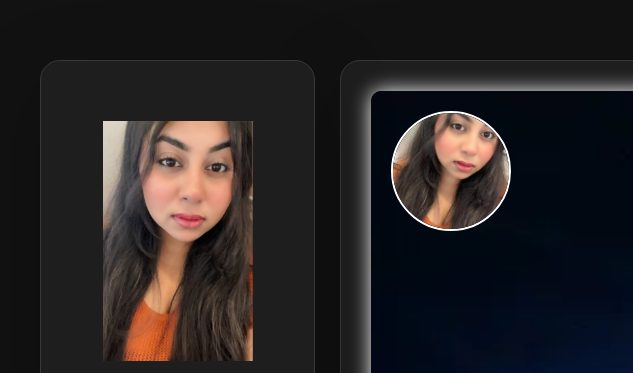
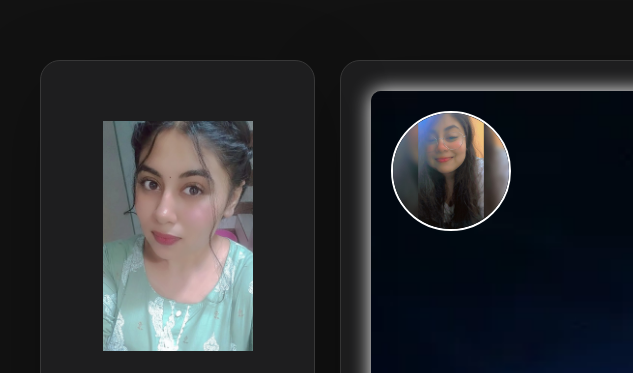
Before and after one commit to Kaushki-singh12/My-Portfolio, a plain HTML site: page index.html in a window 1280 px wide. Both pictures are taken after a click on the button "Contact". Shown: the top 373 px of the page, 0-633 px from the left. Drawn offline with nearby package versions, Linux system fonts and the light colour scheme; files whose address does not match are found by name.

Commit message:
Resume and Photo Updated

```diff
--- a/index.html
+++ b/index.html
@@ -43,7 +43,7 @@
       <div class="sidebar-info">
 
         <figure class="avatar-box">
-          <img src="./assets/images/abcd12.jpg " alt="Kaushki Singh" width="80">
+          <img src="./assets/images/profile.jpg " alt="Kaushki Singh" width="80">
         </figure>
 
         <div class="info-content">
@@ -1194,7 +1194,7 @@
 
         <div class="contact-container">
           <div class="profile-section">
-              <img src="./assets/images/abcd.jpg" alt="Profile Picture" class="profile-image">
+              <img src="./assets/images/contact.jpg" alt="Profile Picture" class="profile-image">
               <h1 class="profile-username">@Kaushki Singh</h1>
               <p class="profile-description">Looking forward to FullStack Developer Role.</p>
           </div>
```
Also changed, not shown: assets/images/contact.jpg (added), assets/images/profile.jpg (added), 1 other file.
